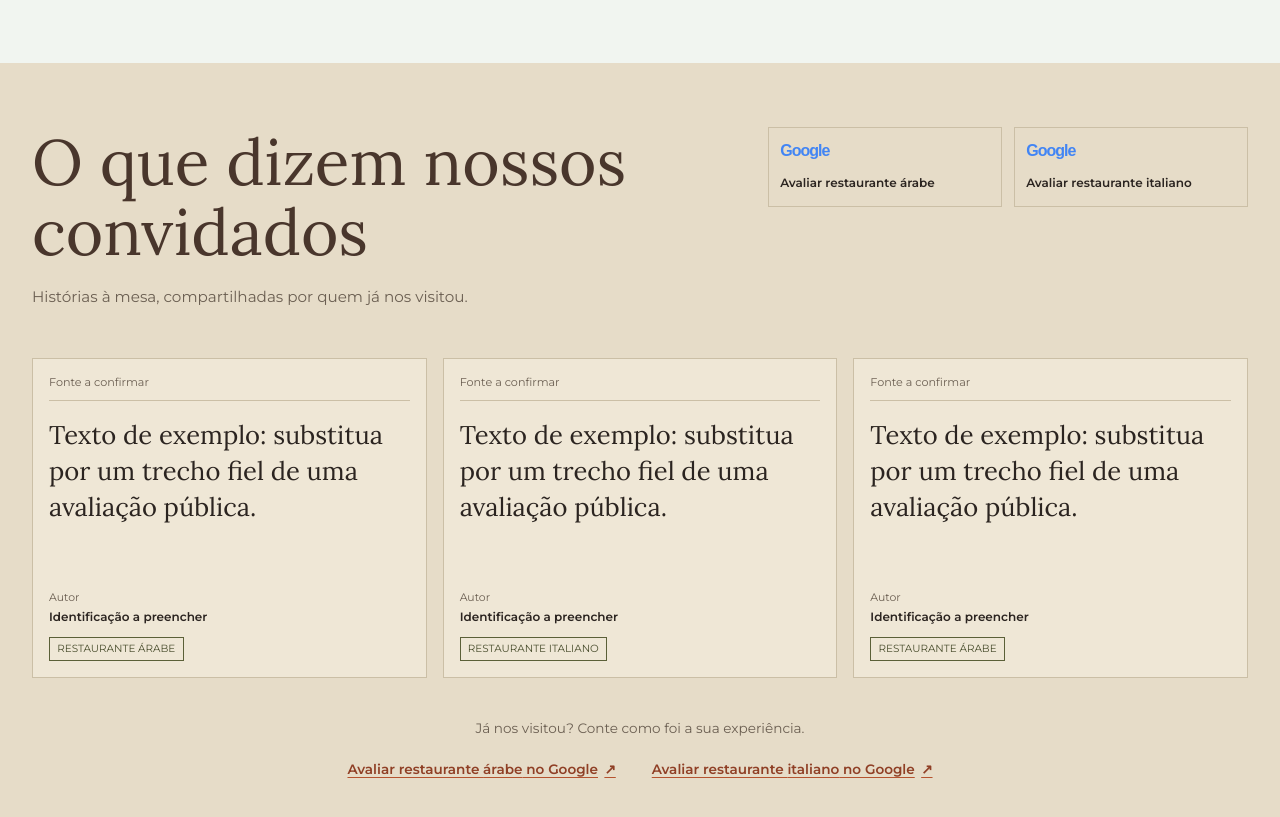
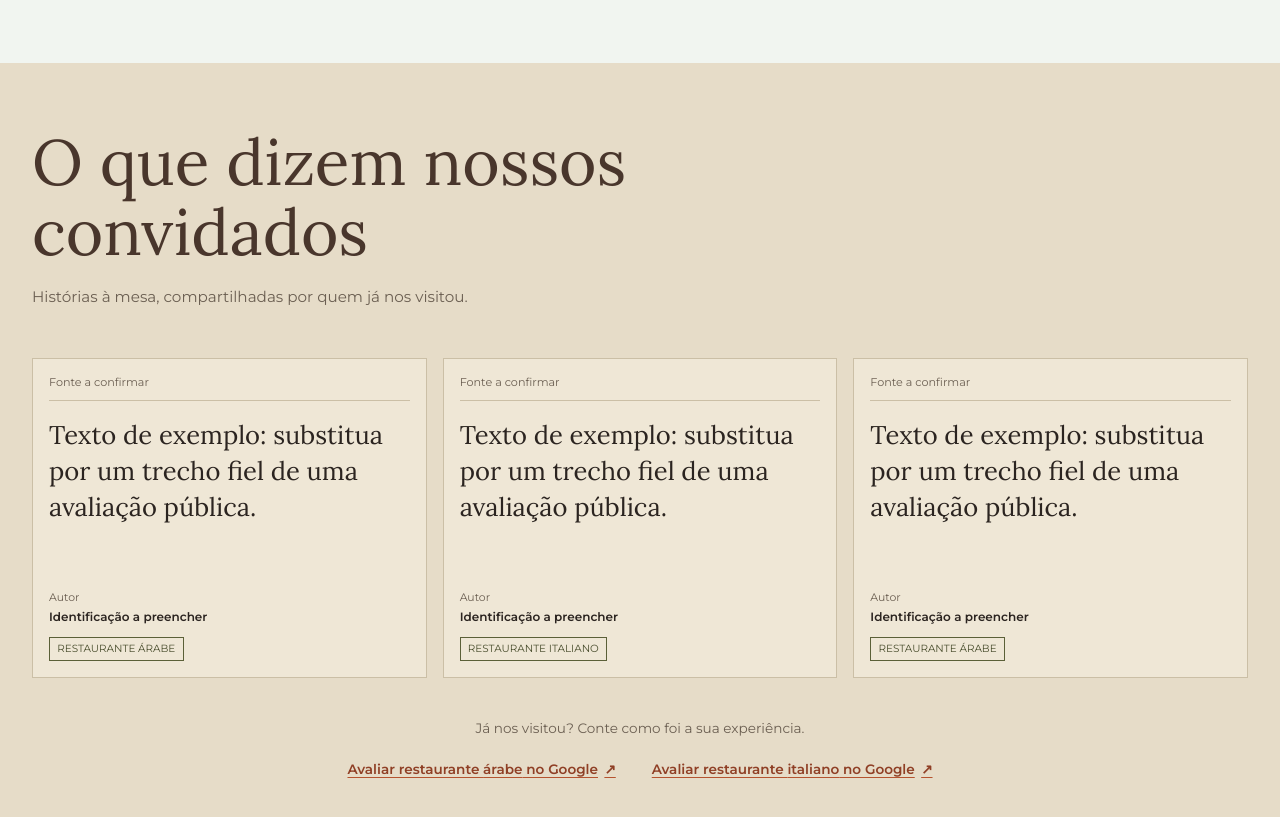
Before and after one commit to Michelcampos09/Projeto-Sadek, a React (Vite) app: page / in a window 1280 px wide. Shown: the part 4120-4937 px from the top of the page. Built offline with nearby package versions, Linux system fonts and the light colour scheme.

Commit message:
consertando algumas coisas

```diff
--- a/src/components/Reviews/Reviews.jsx
+++ b/src/components/Reviews/Reviews.jsx
@@ -39,37 +39,6 @@ const reviews = [
   },
 ];
 
-const isConfigured = (profile) =>
-  profile.rating > 0 &&
-  profile.rating <= 5 &&
-  profile.totalReviews > 0 &&
-  !profile.url.startsWith("COLE_AQUI_");
-
-function Stars({ rating, label }) {
-  return (
-    <span className="reviews__stars" role="img" aria-label={label}>
-      {Array.from({ length: 5 }, (_, index) => (
-        <svg
-          key={index}
-          className={
-            index < Math.round(rating)
-              ? "reviews__star reviews__star--filled"
-              : "reviews__star"
-          }
-          viewBox="0 0 20 20"
-          aria-hidden="true"
-        >
-          <path d="m10 1.5 2.6 5.3 5.9.9-4.25 4.15 1 5.85L10 14.95l-5.25 2.75 1-5.85L1.5 7.7l5.9-.9L10 1.5Z" />
-        </svg>
-      ))}
-    </span>
-  );
-}
-
-function GoogleMark() {
-  return <span className="reviews__google-mark">Google</span>;
-}
-
 function Reviews() {
   return (
     <section className="reviews" aria-labelledby="reviews-title">
@@ -82,54 +51,6 @@ function Reviews() {
             <p className="reviews__intro">
               Histórias à mesa, compartilhadas por quem já nos visitou.
             </p>
-          </div>
-
-          <div
-            className="reviews__summary-group"
-            aria-label="Escolha qual restaurante avaliar"
-          >
-            {googleProfiles.map((profile) => (
-              <a
-                className="reviews__summary"
-                href={profile.url}
-                key={profile.restaurant}
-                target="_blank"
-                rel="noopener noreferrer"
-                aria-label={
-                  isConfigured(profile)
-                    ? `Ver ${profile.totalReviews} avaliações do restaurante ${profile.restaurant} no Google. Nota ${profile.rating} de 5.`
-                    : `Ver avaliações do restaurante ${profile.restaurant} no Google`
-                }
-              >
-                <GoogleMark />
-                {isConfigured(profile) ? (
-                  <>
-                    <span className="reviews__summary-stars">
-                      <Stars
-                        rating={profile.rating}
-                        label={`Nota ${profile.rating} de 5`}
-                      />
-                    </span>
-                    <span className="reviews__summary-content">
-                      <span className="reviews__score">
-                        {String(profile.rating).replace(".", ",")}
-                        <span className="reviews__score-max">/5</span>
-                      </span>
-                      <span className="reviews__summary-detail">
-                        <strong>Restaurante {profile.restaurant}</strong>
-                        <span>
-                          Baseado em {profile.totalReviews} avaliações
-                        </span>
-                      </span>
-                    </span>
-                  </>
-                ) : (
-                  <span className="reviews__summary-prompt">
-                    Avaliar restaurante {profile.restaurant}
-                  </span>
-                )}
-              </a>
-            ))}
           </div>
         </header>
 
```
